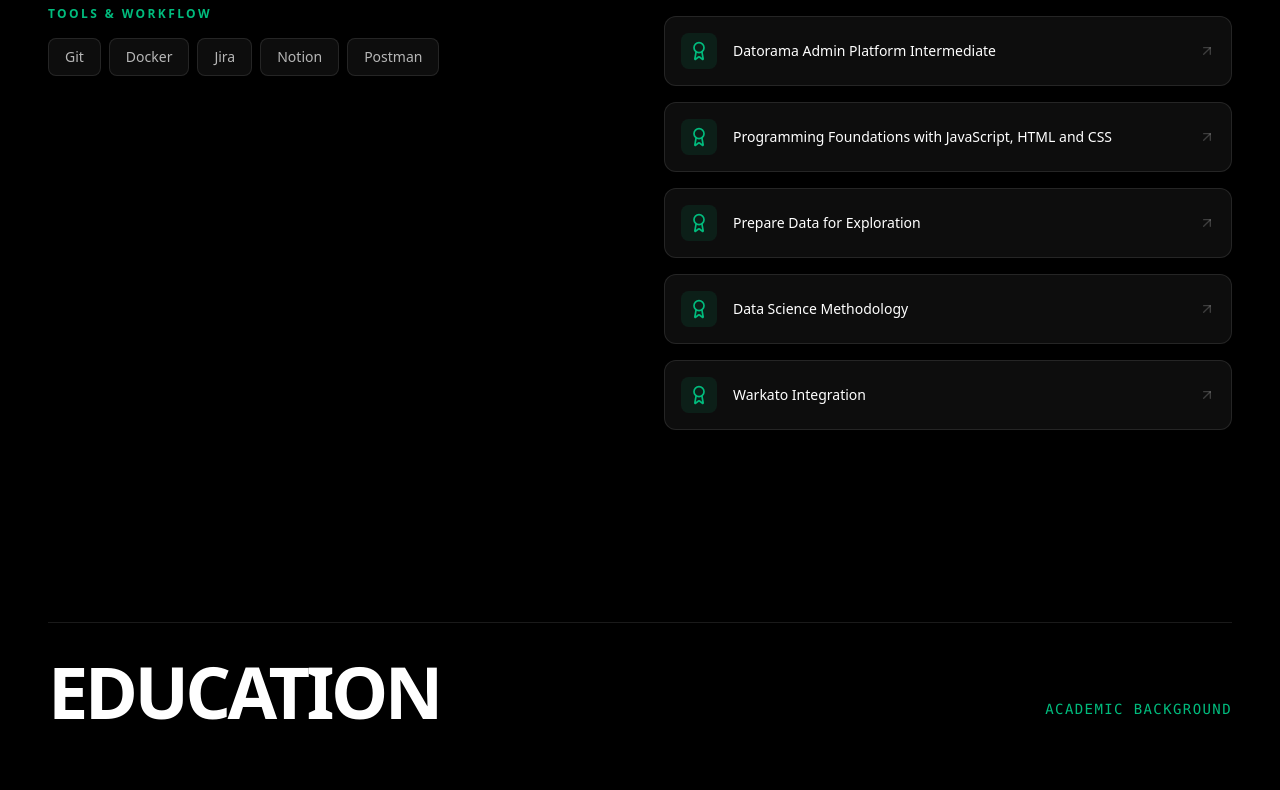
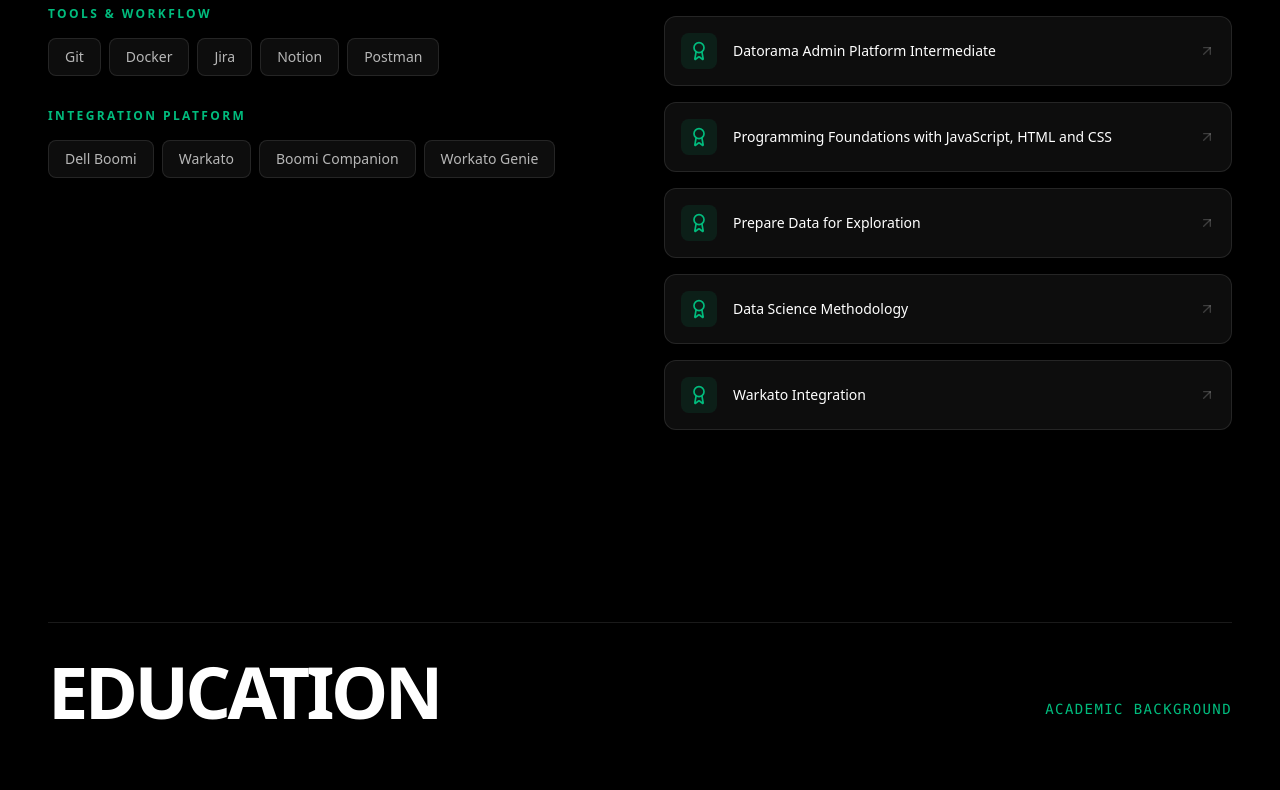
Before and after one commit to divyanshu29/Portfolio, a React (Vite) app: page / in a window 1280 px wide. Shown: the part 6377-7167 px from the top of the page. Built offline with nearby package versions, Linux system fonts and the light colour scheme.

Commit message:
Skills Added

```diff
--- a/src/constants.ts
+++ b/src/constants.ts
@@ -145,7 +145,8 @@ export const RESUME_DATA = {
     "Messaging & Data": ["Apache Kafka", "SQL", "Foundation DB", "Spring Data JPA", "XML", "HashiCorp Vault"],
     "AI & Cloud": ["Gen AI", "Claude Skills", "Anthropic Claude", "Generative AI", "LLM", "Agentic AI", "Snowflake", "Citi Velocity", "Tekton", "SonarQube"],
     "Salesforce & Analytics": ["Salesforce Marketing Cloud", "Salesforce Datorama", "Power BI", "Datorama Admin"],
-    "Tools & Workflow": ["Git", "Docker", "Jira", "Notion", "Postman"]
+    "Tools & Workflow": ["Git", "Docker", "Jira", "Notion", "Postman"],
+    "Integration Platform": ["Dell Boomi", "Warkato", "Boomi Companion", "Workato Genie"]
   },
   "certifications": [
     { "name": "Claude Certified Functional Architect : Foundation", "url": "https://verify.skilljar.com/c/azgmyymbwyjb" },
```
